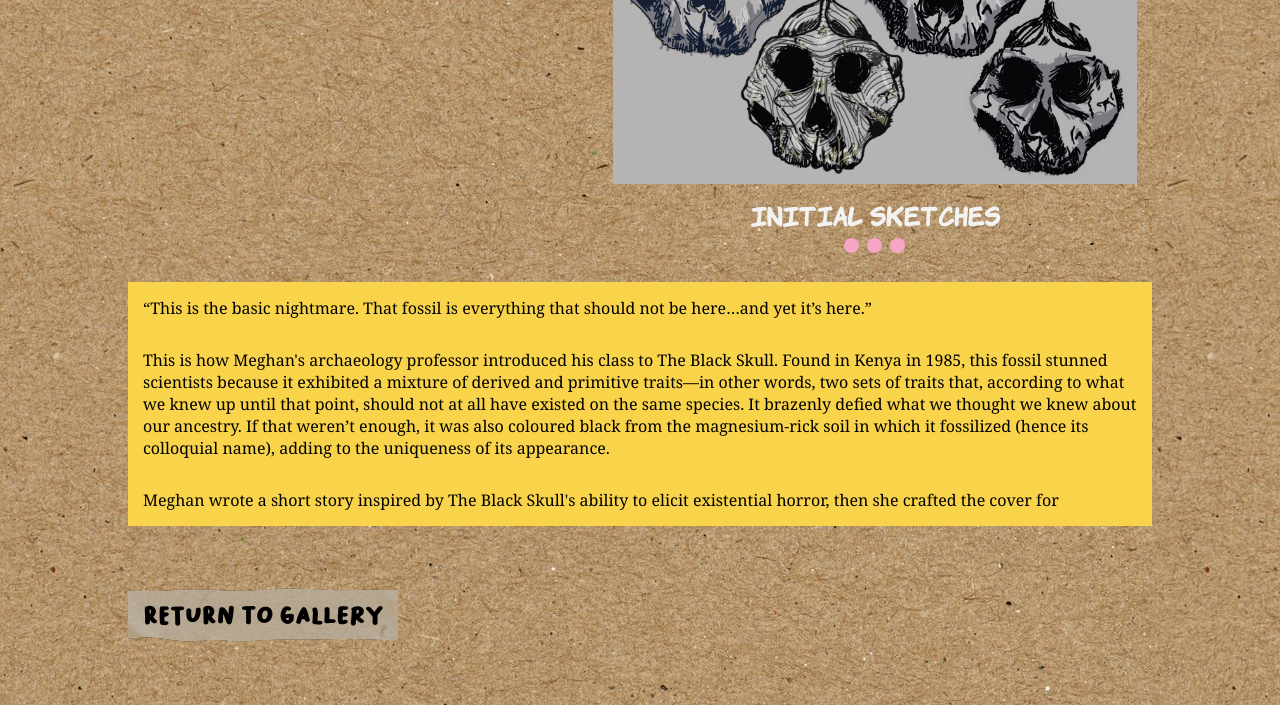
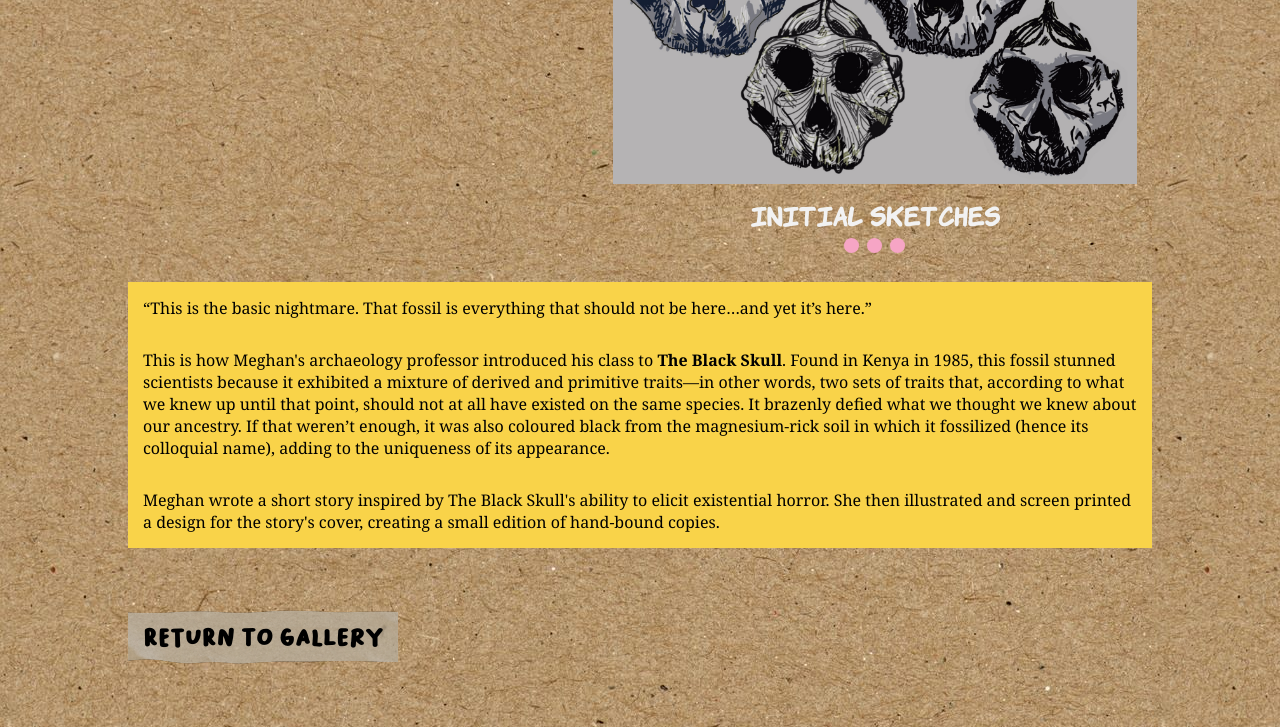
Before and after one commit to meghrenn/Portfolio, a plain HTML site: page portfolio-pages/black-skull.html in a window 1280 px wide. Shown: the part 514-1241 px from the top of the page. Before the commit the page ends 1219 px from the top, so only its background shows below. Drawn offline with nearby package versions, Linux system fonts and the light colour scheme.

Commit message:
Update black-skull.html

```diff
--- a/portfolio-pages/black-skull.html
+++ b/portfolio-pages/black-skull.html
@@ -129,7 +129,7 @@
             <p class="portfolio-details basic-padding">
                 This is how Meghan's archaeology
                 professor
-                introduced his class to The Black Skull. Found in Kenya in 1985, this fossil stunned scientists because
+                introduced his class to <a href = "https://humanorigins.si.edu/evidence/human-fossils/fossils/knm-wt-17000" target="_blank">The Black Skull</a>. Found in Kenya in 1985, this fossil stunned scientists because
                 it exhibited a
                 mixture of derived and primitive traits—in other words, two sets of traits
                 that, according to what we knew up until that point, should not at all have existed on the same species.
@@ -140,9 +140,7 @@
                 appearance.
             </p>
             <p class="portfolio-details basic-padding"> Meghan wrote a short story inspired by The Black Skull's ability
-                to elicit existential horror, then she crafted the cover for
-
-
+                to elicit existential horror. She then illustrated and screen printed a design for the story's cover, creating a small edition of hand-bound copies.
             </p>
             <!-- Scope (edition, paper, and image sizing)
                 ART 2005-A Fall 2023
```
